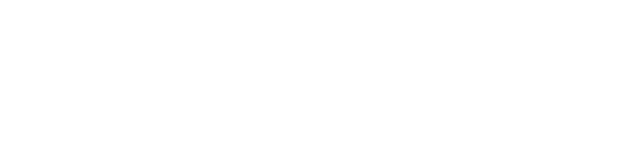
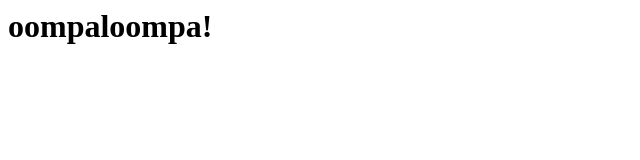
Before and after one commit to jub3i/another_project, a plain HTML site: page index.html in a window 1280 px wide. Shown: the whole page, without its empty margins (0-640 px from the left). Drawn offline with Linux system fonts and the light colour scheme.

Commit message:
added a heading

```diff
--- a/index.html
+++ b/index.html
@@ -3,5 +3,6 @@
 		<title>test2</title>
 	</head>
 	<body>
+		<h1>oompaloompa!</h1>
 	</body>
 </html>
```
